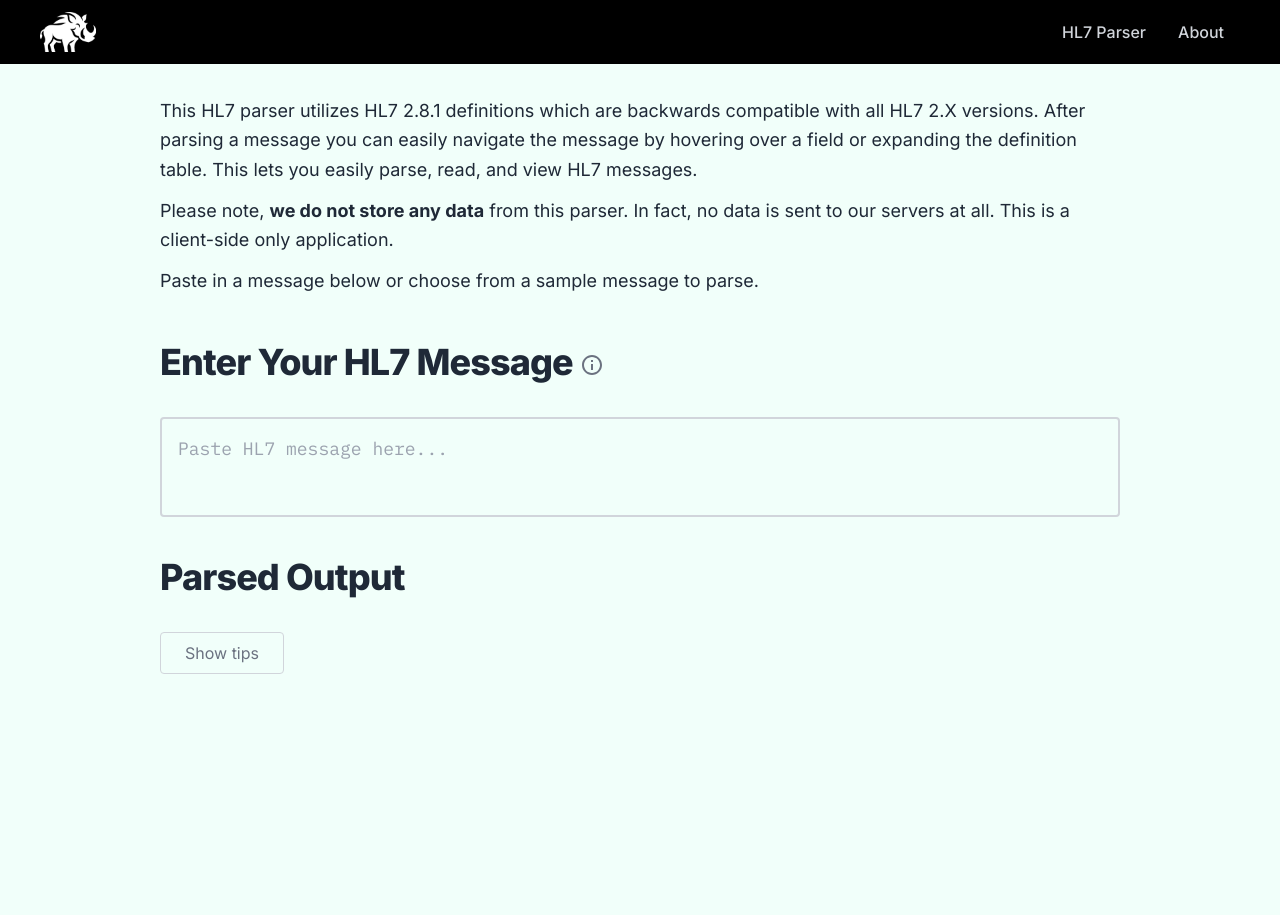
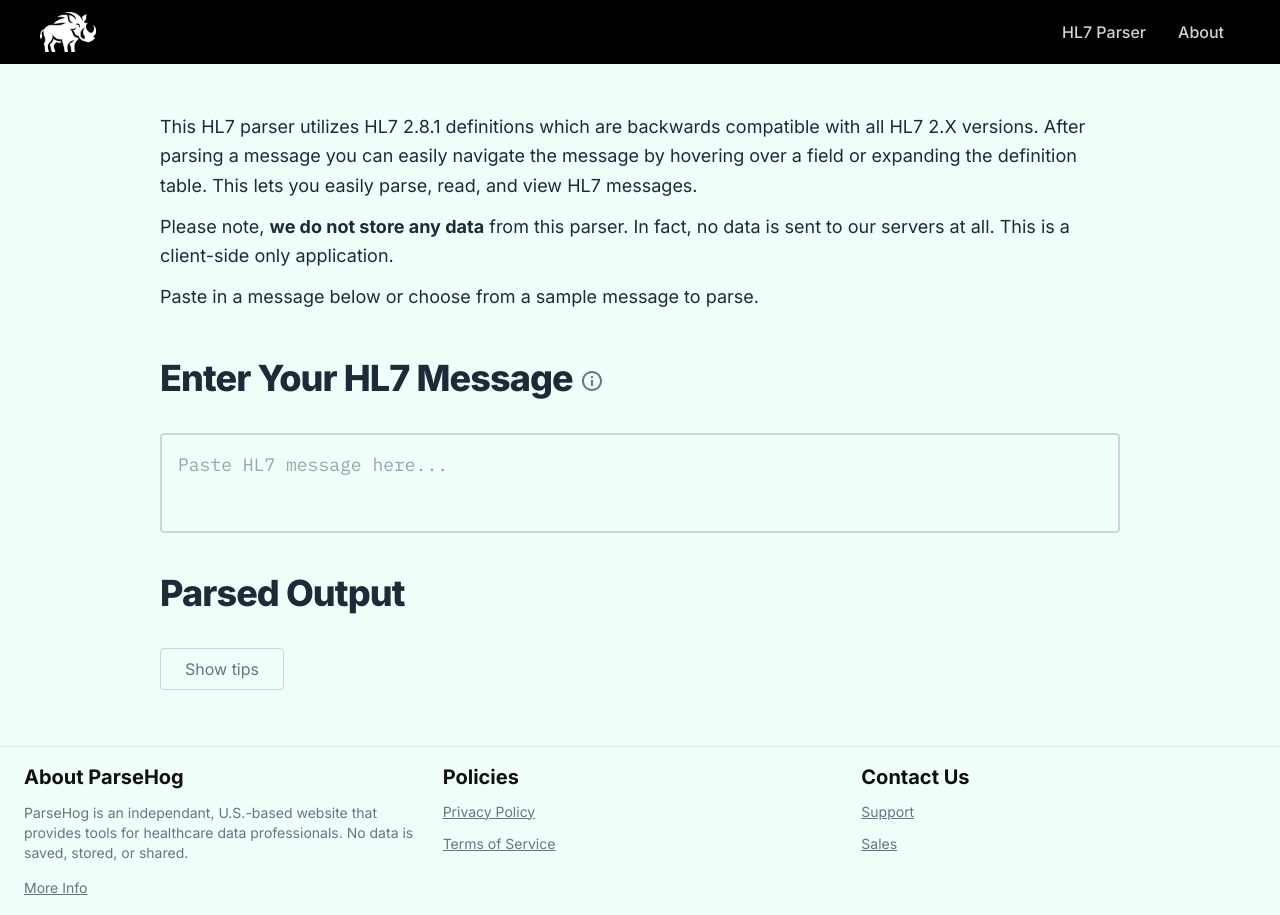
Before and after one commit to kyleholgate/parse-hog-next, a Next.js app: page /hl7/parser in a window 1280 px wide. Before the commit the page ends 800 px from the top, so only its background shows below. Built offline with nearby package versions, Linux system fonts and the light colour scheme.

Commit message:
segment button tooltips, footer

```diff
--- a/app/components/CopyToClipboard.tsx
+++ b/app/components/CopyToClipboard.tsx
@@ -22,8 +22,6 @@ const CopyToClipboard = ({ children, textToCopy, notificationText = "Copied to c
             top: rect.top + window.scrollY - 50,
             left: rect.left + window.scrollX
         };
-        console.log(rect);
-        console.log(position);
         setNotificationPosition(position);
         copyTextToClipboard();
     };
--- a/app/components/hl7/SegmentContainer.tsx
+++ b/app/components/hl7/SegmentContainer.tsx
@@ -4,6 +4,7 @@ import SegmentTable from '@/app/components/hl7/SegmentTable';
 import ExpandIcon from '@/app/components/ui/ExpandIconButton';
 import CopyToClipboard from '@/app/components/CopyToClipboard';
 import CopyIconButton from '@/app/components/ui/CopyIconButton';
+import Tooltip from '@/app/components/ui/Tooltip';
 
 const SegmentContainer = ({ segment }) => {
     const [isTableVisible, setIsTableVisible] = useState(false);
@@ -20,10 +21,10 @@ const SegmentContainer = ({ segment }) => {
                 </div>
                 <div className='flex justify-end items-center divide-x-2'>
                     <CopyToClipboard textToCopy={segment.raw_value} notificationText='Segment Copied!'>
-                        <CopyIconButton />
+                        <Tooltip content='Copy Segment to Clipboard'><span><CopyIconButton /></span></Tooltip>
                     </CopyToClipboard>
                     <button className='text-3xl px-4' onClick={toggleTable}>
-                        <ExpandIcon isExpanded={isTableVisible} />
+                        <Tooltip content={isTableVisible ? 'Close Segment Table' : 'View Segment Table'}><span><ExpandIcon isExpanded={isTableVisible} /></span></Tooltip>
                     </button>
                 </div>
             </div>
--- /dev/null
+++ b/app/components/navigation/Footer.tsx
@@ -0,0 +1,55 @@
+import Link from "next/link"
+
+export default function Component() {
+    return (
+        <footer className="mt-12 py-4 px-6 border-t">
+            <div className="container mx-auto">
+                <div className="grid grid-cols-1 md:grid-cols-3 gap-6">
+                    <div>
+                        <h2 className="text-xl font-bold mb-2">About ParseHog</h2>
+                        <p className="text-sm text-gray-500">
+                            ParseHog is an independant, U.S.-based website that provides tools for healthcare data professionals. No data is saved, stored, or shared.
+                        </p>
+                        <ul className="space-y-2">
+                            <li>
+                                <Link className="underline text-sm text-gray-500 hover:text-gray-900" href="#">
+                                    More Info
+                                </Link>
+                            </li>
+                        </ul>
+                    </div>
+                    <div>
+                        <h2 className="text-xl font-bold mb-2">Policies</h2>
+                        <ul className="space-y-2">
+                            <li>
+                                <Link className="underline text-sm text-gray-500 hover:text-gray-900" href="#">
+                                    Privacy Policy
+                                </Link>
+                            </li>
+                            <li>
+                                <Link className="underline text-sm text-gray-500 hover:text-gray-900" href="#">
+                                    Terms of Service
+                                </Link>
+                            </li>
+                        </ul>
+                    </div>
+                    <div>
+                        <h2 className="text-xl font-bold mb-2">Contact Us</h2>
+                        <ul className="space-y-2">
+                            <li>
+                                <Link className="underline text-sm text-gray-500 hover:text-gray-900" href="#">
+                                    Support
+                                </Link>
+                            </li>
+                            <li>
+                                <Link className="underline text-sm text-gray-500 hover:text-gray-900" href="#">
+                                    Sales
+                                </Link>
+                            </li>
+                        </ul>
+                    </div>
+                </div>
+            </div>
+        </footer>
+    )
+}
--- a/app/layout.tsx
+++ b/app/layout.tsx
@@ -4,6 +4,7 @@ import tippy from 'tippy.js';
 import 'tippy.js/dist/tippy.css';
 import { inter, ibmPlexMono } from '@/app/fonts';
 import Navbar from '@/app/components/navigation/Navbar';
+import Footer from '@/app/components/navigation/Footer';
 
 export const metadata: Metadata = {
   title: {
@@ -20,11 +21,12 @@ export default function RootLayout({
 }) {
   return (
     <html lang="en">
-      <body className={`${inter.variable} ${ibmPlexMono.variable} ${inter.className}`}>
+      <body className={`flex flex-col justify-between ${inter.variable} ${ibmPlexMono.variable} ${inter.className} min-h-screen`}>
         <Navbar />
-        <div id='pageContent' className='w-3/4 mx-auto'>
+        <div id='pageContent' className='w-3/4 mx-auto mb-auto'>
           {children}
         </div>
+        <Footer />
       </body>
     </html>
   )
```
